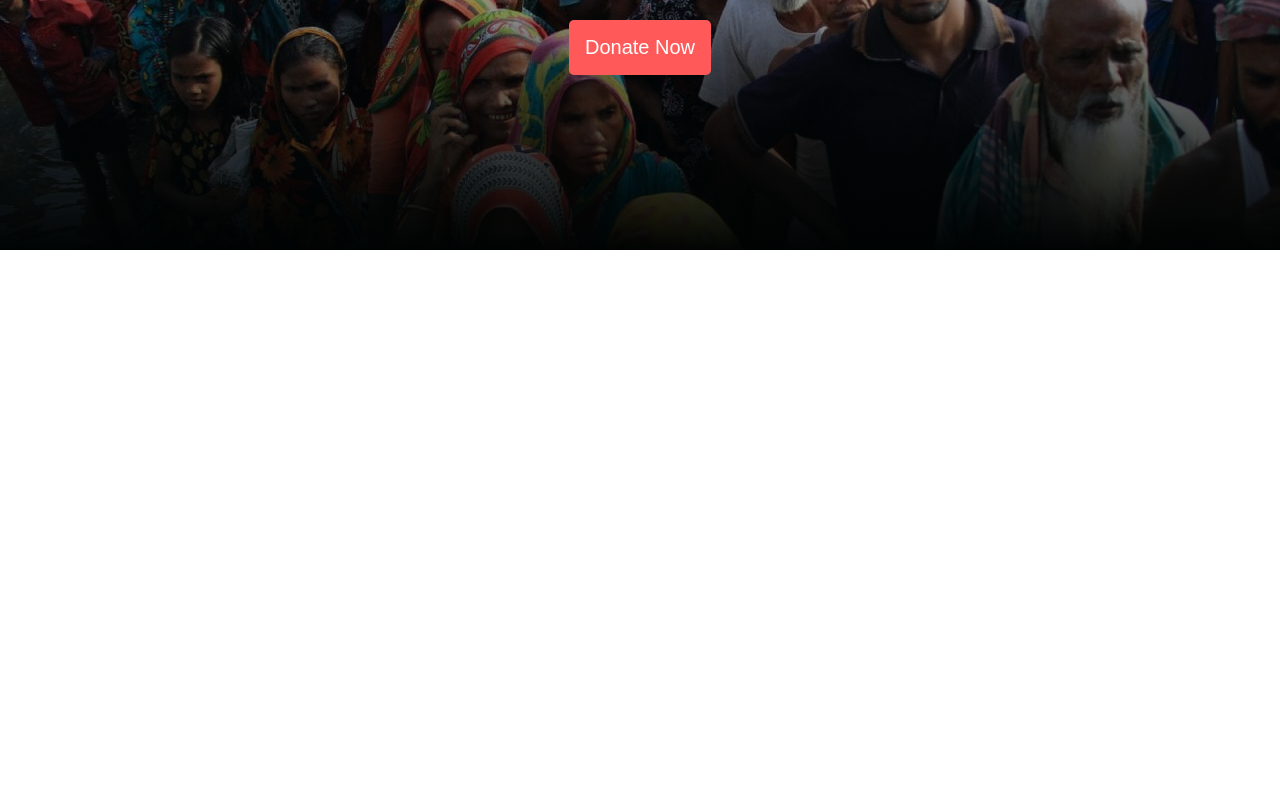
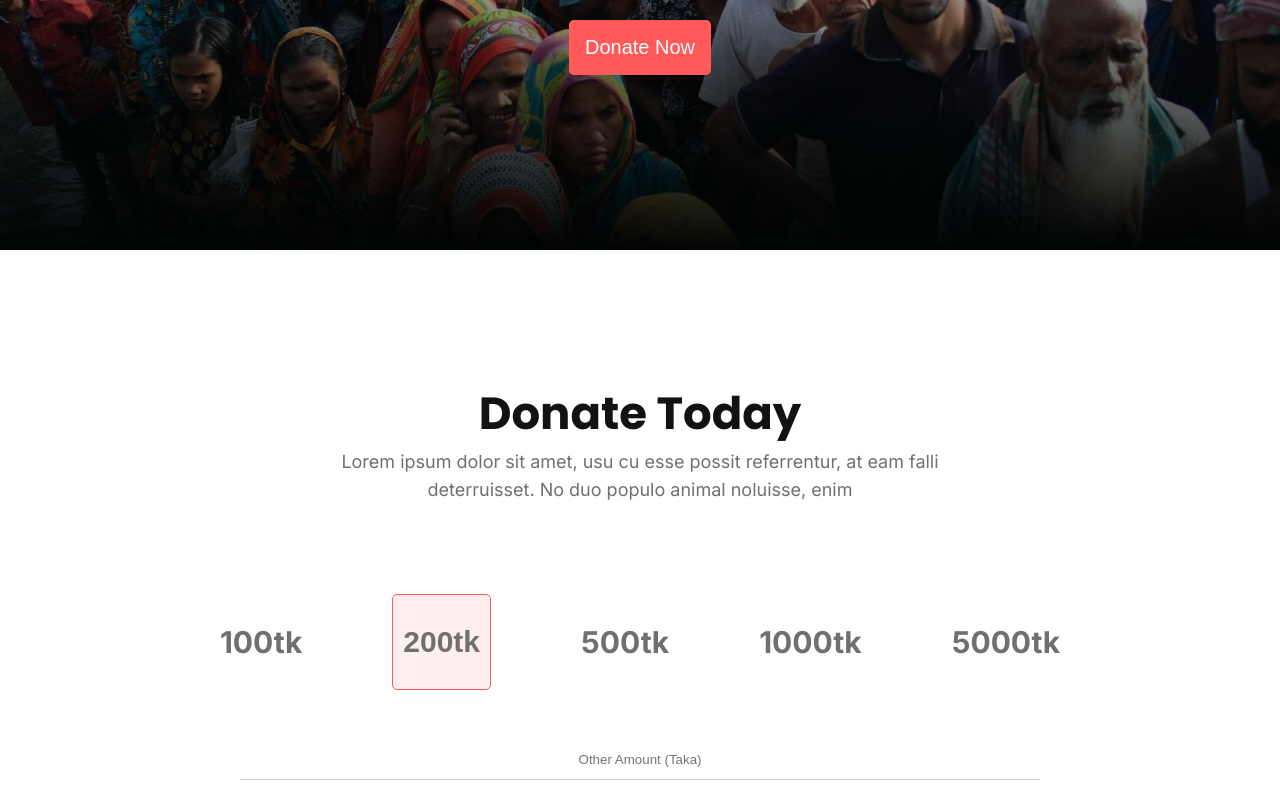
Before and after one commit to lbtoha/donation-project, a plain HTML site: page index.html in a window 1280 px wide. Shown: the part 411-1211 px from the top of the page. Before the commit the page ends 800 px from the top, so only its background shows below. Drawn offline with Linux system fonts and the light colour scheme.

Commit message:
Donate area done

```diff
--- a/Style/style.css
+++ b/Style/style.css
@@ -27,7 +27,7 @@ section {
 }
 /* Title text */
 .title-text {
-  color: #fff;
+  color: #121212;
   font-weight: 700;
   font-size: 45px;
   text-align: center;
@@ -65,3 +65,50 @@ section {
   color: #fff;
   margin-bottom: 30px;
 }
+
+.donate-today .primary-text {
+  margin-bottom: 20px;
+  text-align: center;
+}
+
+.donate-amount-btns {
+  display: flex;
+  align-items: center;
+  justify-content: center;
+  gap: 90px;
+  margin-top: 90px;
+}
+
+.donate-amount-btn {
+  font-size: 30px;
+  border: 0;
+  font-weight: 700;
+  color: #707070;
+}
+
+.secondar-btn {
+  background: #ffeeee;
+  border: 1px solid #ff5959;
+  border-radius: 5px;
+  padding: 30px 10px;
+}
+
+.other-amount {
+  text-align: center;
+}
+
+.other-amount input {
+  width: 800px;
+  height: 40px;
+  border: none;
+  text-align: center;
+  border-bottom: 1px solid rgba(158, 153, 153, 0.493);
+  margin-bottom: 20px;
+  margin-top: 50px;
+  outline: none;
+  transition: boder-bottom 3s;
+}
+
+.other-amount:hover input {
+  border-bottom: 1px solid rgba(7, 5, 5, 0.842);
+}
--- a/index.html
+++ b/index.html
@@ -19,5 +19,22 @@
       </p>
       <button class="btn-primary">Donate Now</button>
     </header>
+    <section class="donate-today">
+      <h2 class="title-text">Donate Today</h2>
+      <p class="primary-text">
+        Lorem ipsum dolor sit amet, usu cu esse possit referrentur, at eam falli <br />
+        deterruisset. No duo populo animal noluisse, enim
+      </p>
+      <div class="donate-amount-btns">
+        <p class="donate-amount-btn">100tk</p>
+        <button class="donate-amount-btn secondar-btn">200tk</button>
+        <p class="donate-amount-btn">500tk</p>
+        <p class="donate-amount-btn">1000tk</p>
+        <p class="donate-amount-btn">5000tk</p>
+      </div>
+      <div class="other-amount">
+        <input type="text" placeholder="Other Amount (Taka)" />
+      </div>
+    </section>
   </body>
 </html>
```
